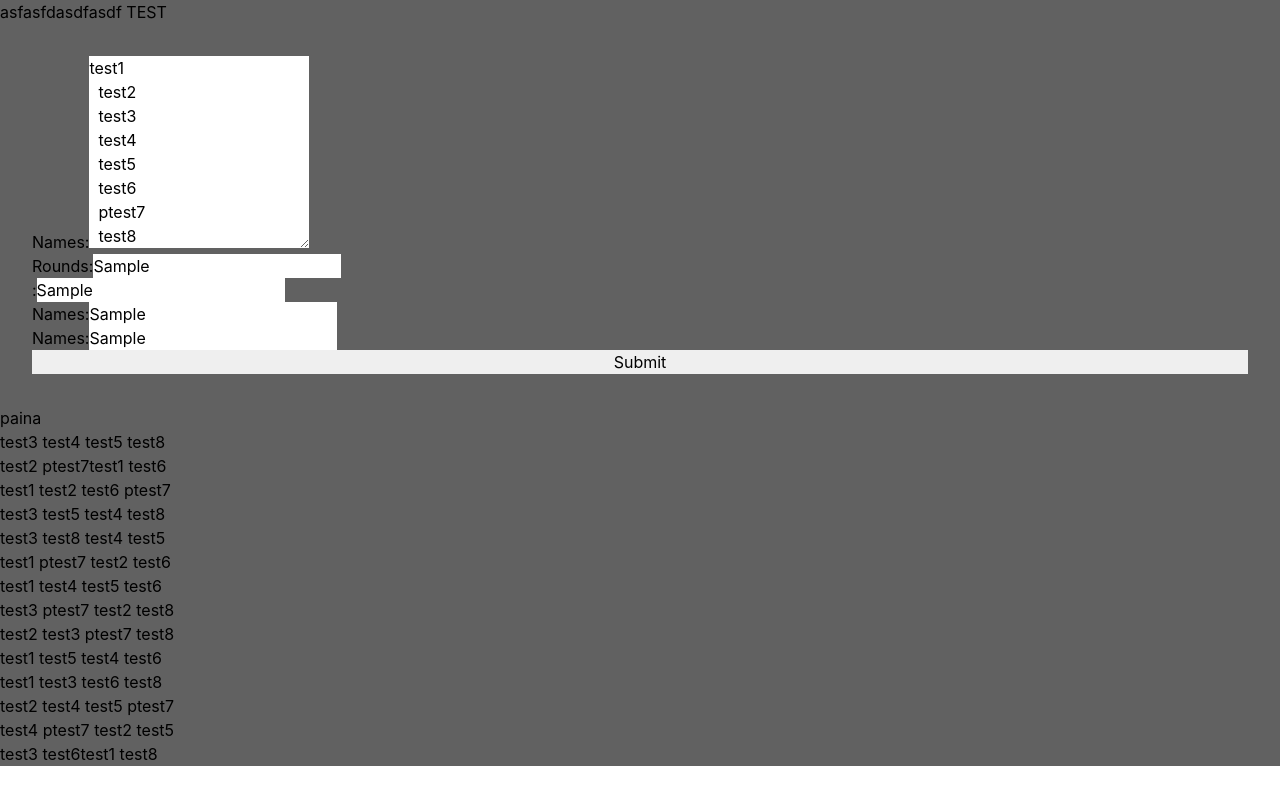
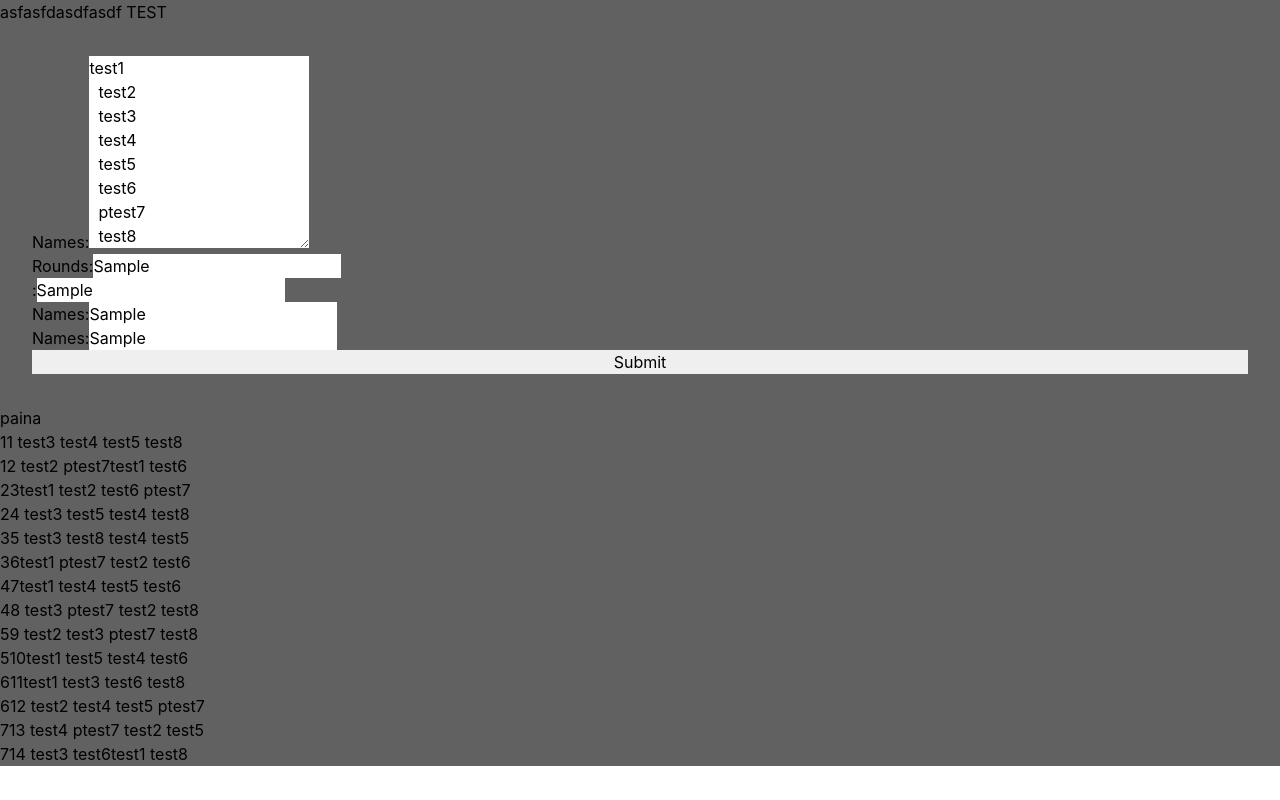
Before and after one commit to ohanhimaki/americano-tournaments, a React (Create React App) app in the folder americano-tournaments.web/: page / in a window 1280 px wide. Both pictures are taken after typing "Sample", "Sample", "Sample", "Sample" into the empty fields and a click on the input "Submit". Built offline with nearby package versions, Linux system fonts and the light colour scheme.

Commit message:
Roundi ja matchno esiin

```diff
--- a/americano-tournaments.web/src/new-tournament/NewGroup.tsx
+++ b/americano-tournaments.web/src/new-tournament/NewGroup.tsx
@@ -1,6 +1,4 @@
-import React, { ReactComponentElement, useState } from "react";
-
-function forceUpdate2() {}
+import React, { useState } from "react";
 
 export const NewGroup = () => {
   const [matches, setmatches] = useState<Match[]>([]);
@@ -32,6 +30,8 @@ export const NewGroup = () => {
   }
 
   interface Match {
+    matchno: number;
+    roundno: number;
     teams: Array<Team>;
   }
 
@@ -82,13 +82,12 @@ export const NewGroup = () => {
       }
     }
     teams = teams.sort(() => 0.5 - Math.random());
-
+    var i = 0;
     while (teams.length > 0) {
+      i++;
       teams.sort((a, b) => {
         return sumGamesOfTeam(a) - sumGamesOfTeam(b);
       });
-
-      console.log(sumGamesOfTeam(teams[0]));
 
       var team1 = teams[0];
 
@@ -101,14 +100,17 @@ export const NewGroup = () => {
         team2.players.forEach(player => {
           player.games++;
         });
-        matches.push({ teams: [team1, team2] });
+        matches.push({
+          matchno: i,
+          roundno: sumGamesOfTeam(team1) / 2,
+          teams: [team1, team2]
+        });
 
         teams = removeTeams(teams, team1, team2);
       } else {
         break;
       }
     }
-    console.log(matches.length);
 
     return matches;
   }
@@ -155,6 +157,8 @@ export const NewGroup = () => {
         {matches?.map((match: Match) => {
           return (
             <div>
+              {match.roundno}
+              {match.matchno}
               {match.teams[0].players[0].name}
               {match.teams[0].players[1].name}
               {match.teams[1].players[0].name}
```
